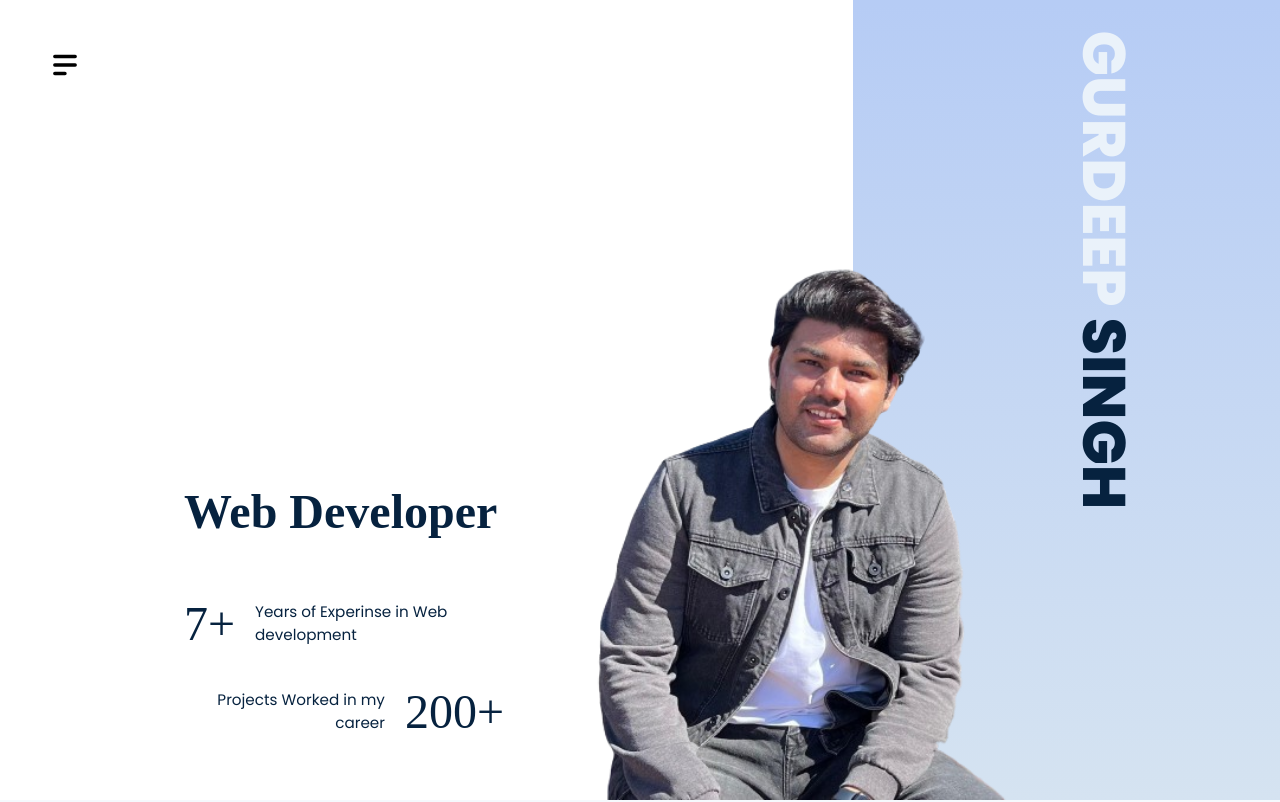
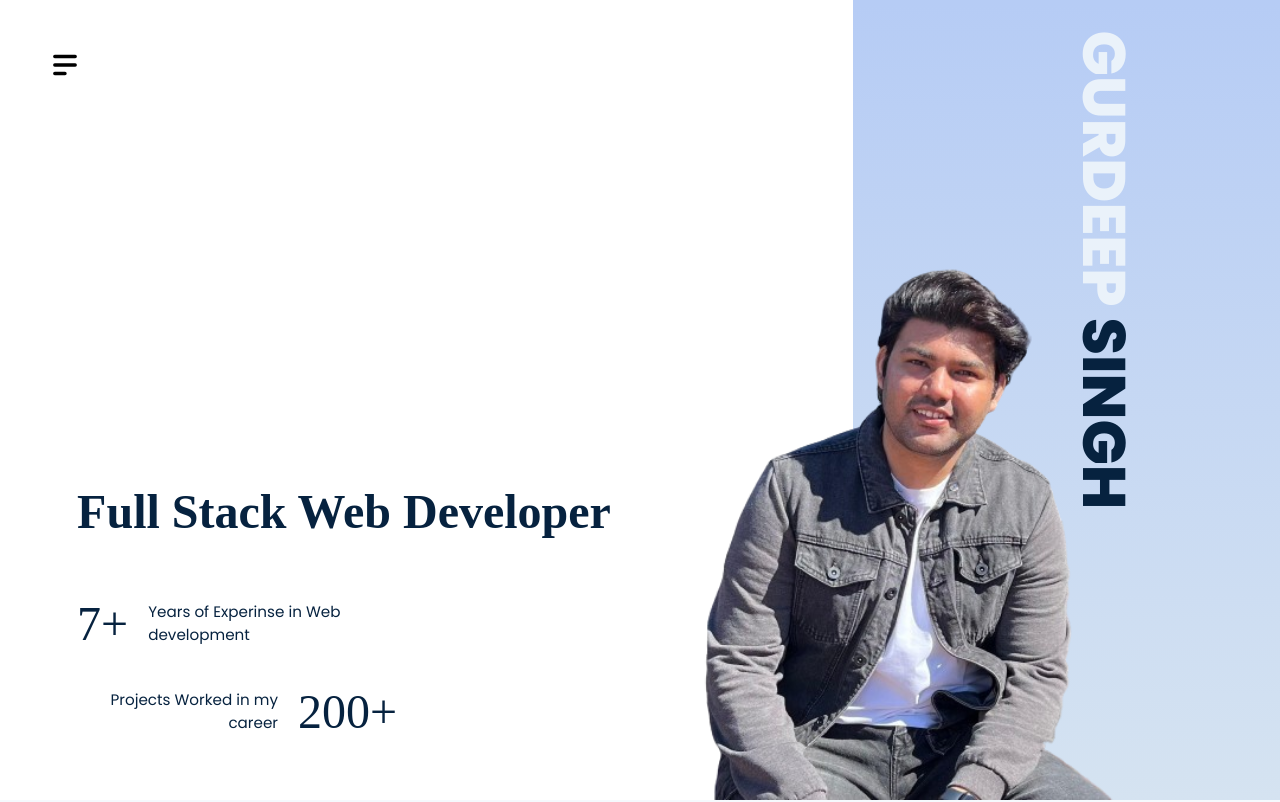
Before and after one commit to GurdeepSingh19/portfolio, a React (Vite) app: page / in a window 1280 px wide. Shown: the top 802 px of the page. Built offline with nearby package versions, Linux system fonts and the light colour scheme; a web font is replaced by a local one.

Commit message:
Update Content.js

```diff
--- a/src/Content.js
+++ b/src/Content.js
@@ -85,7 +85,7 @@ export const content = {
     },
   ],
   hero: {
-    title: "Web Developer",
+    title: "Full Stack Web Developer",
     firstName: "GURDEEP",
     LastName: "SINGH",
     btnText: "Hire Me",
```
